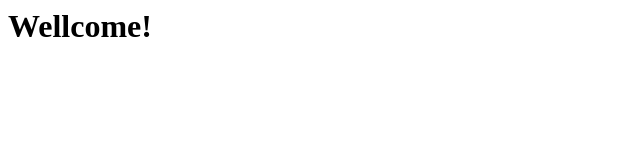
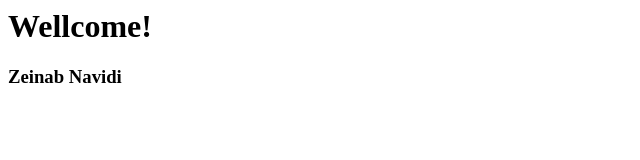
Before and after one commit to znavidi/znavidi, a plain HTML site: page index.html in a window 1280 px wide. Shown: the whole page, without its empty margins (0-640 px from the left). Drawn offline with Linux system fonts and the light colour scheme.

Commit message:
Toward buiding the website :)

```diff
--- a/index.html
+++ b/index.html
@@ -1 +1,2 @@
 <h1>Wellcome!</h1>
+<h3>Zeinab Navidi</h3>
```
